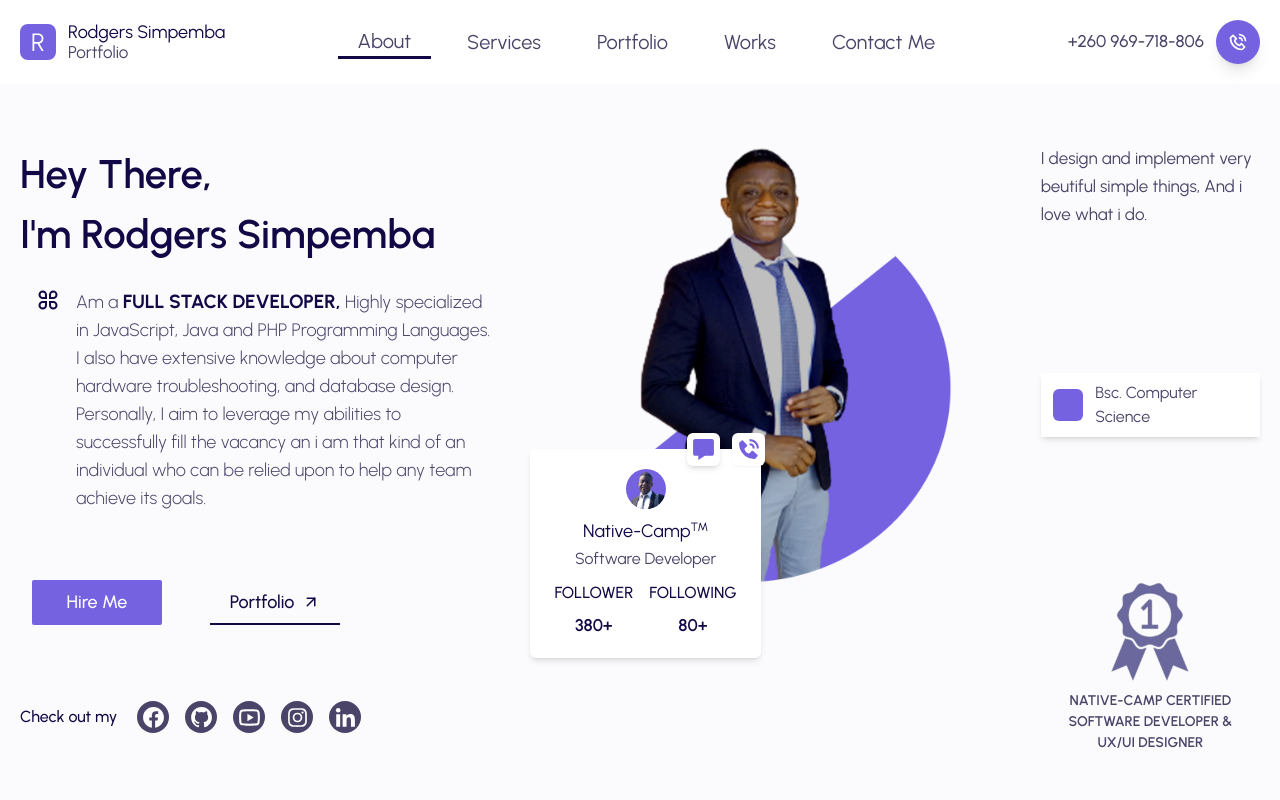
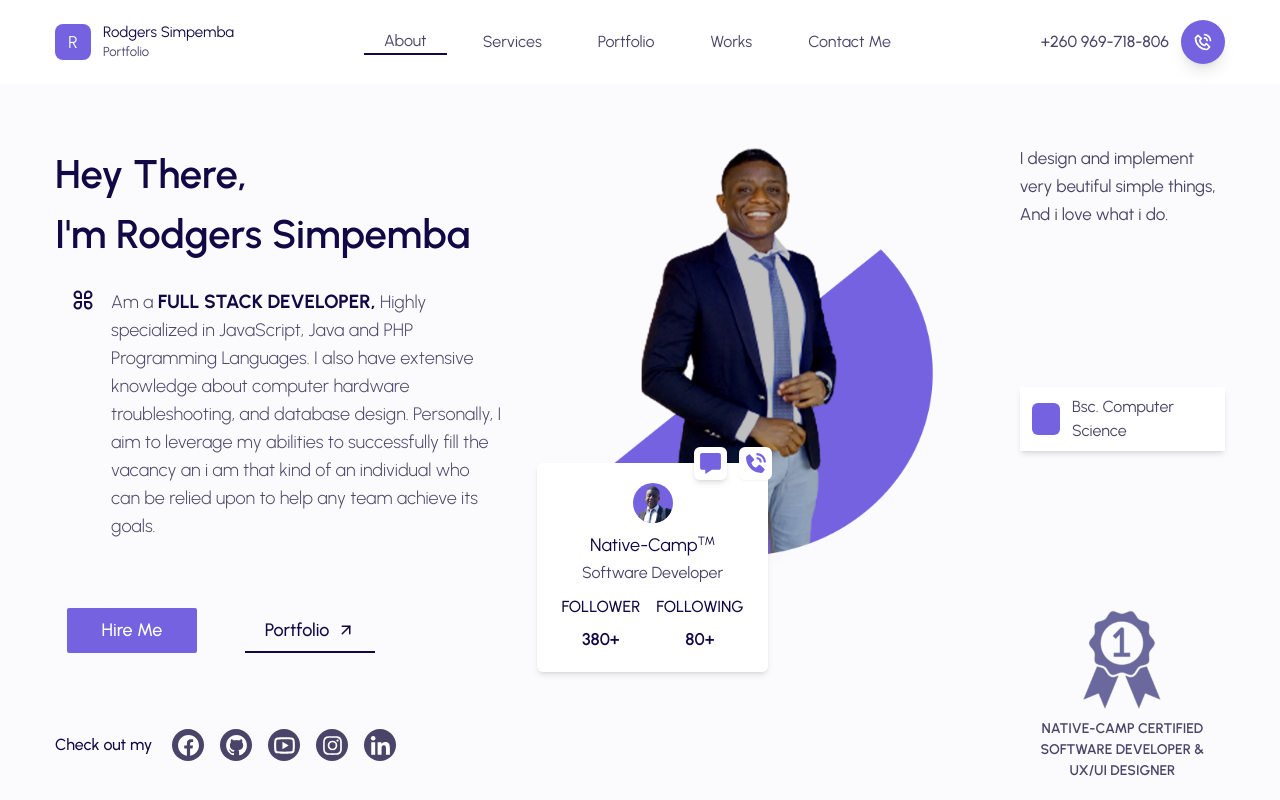
Before and after one commit to SIMZTECH/Portfolio, a React (Vite) app in the folder App/: page / in a window 1280 px wide. Shown: the top 800 px of the page. Built offline with nearby package versions, Linux system fonts and the light colour scheme.

Commit message:
modified the hero section respnsiveness

```diff
--- a/App/src/components/header/Header.tsx
+++ b/App/src/components/header/Header.tsx
@@ -52,23 +52,23 @@ function Header() {
           <div className="flex items-center gap-3">
             <span
               className=" w-7 h-7 md:w-9 md:h-9 rounded-[8px] text-white bg-subheadingColor
-            font-[400] lg:leading-7 leading-6 flex items-center justify-center md:text-[25px] text-[15px]"
+            font-[400] lg:leading-7 leading-6 flex items-center justify-center md:text-[17px] text-[15px]"
             >
               R
             </span>
             <div className=" leading-5 flex flex-col">
-              <h3 className=" text-headingColor font-[400] lg:text-[18px] text-[15px]">
+              <h3 className=" text-headingColor font-[400] sm:text-[15px] text-[13px]">
                 Rodgers Simpemba
               </h3>
-              <p className=" text-[13px] lg:text-[17px] md:text-[15px] text-textColor">Portfolio</p>
+              <p className=" sm:text-[13px] text-[11px] text-textColor">Portfolio</p>
             </div>
           </div>
           <div className="navigation lg:flex-1 lg:items-center lg:justify-center lg:flex" ref={menuRef} onClick={toggleMenu}>
             <ul className="menu flex items-center gap-4 ">
               {route.map((item, index) => (
                 <li
-                  className={`px-5 text-center ${item.id!==activeTab?' hover:border-b-[3px] hover:border-headingColor':''}
-                  flex items-center group cursor-pointer justify-center ${item.id===activeTab?' border-b-[3px] border-solid border-headingColor':''}`}
+                  className={`px-5 text-center ${item.id!==activeTab?' hover:border-b-[2px] hover:border-headingColor':''}
+                  flex items-center group cursor-pointer justify-center ${item.id===activeTab?' border-b-[2px] border-solid border-headingColor':''}`}
                   key={index}
                   onClick={()=>{
                     setActiveTab(item.id);
@@ -77,7 +77,7 @@ function Header() {
                 >
                   <a
                     href={item.path}
-                    className=" text-[20px] text-textColor hover:text-headingColor ease-in duration-300"
+                    className=" text-[16px] sm:text-[16px] text-textColor hover:text-headingColor ease-in duration-300"
                   >
                     {item.display}
                   </a>
@@ -88,7 +88,7 @@ function Header() {
           </div>
           <div className="flex justify-between items-center gap-5">
             <div className="flex items-center gap-3">
-              <span className="text-[17px] text-textColor font-[500] hidden md:block">
+              <span className="text-[14px] sm:text-[16px] text-textColor font-[500] hidden md:block">
                 +260 969-718-806
               </span>
               <div className=" text-[20px] rounded-full bg-subheadingColor text-white shadow-lg p-3 cursor-pointer">
--- a/App/src/components/ui/Hero.tsx
+++ b/App/src/components/ui/Hero.tsx
@@ -14,7 +14,7 @@ function Hero() {
   return (
     <section id="about">
       <div className="container">
-        <div className="grid grid-cols-1 sm:grid-cols-3 md:grid-cols-4 lg:grid-cols-5 md:gap-9 gap-5">
+        <div className="grid grid-cols-1  lg:grid-cols-5 md:gap-9 gap-5">
           <div className="flex flex-col md:col-span-2 mb-2 pb-3">
             <div className=" md:mb-5 mb-3">
               <h1
--- a/App/src/index.css
+++ b/App/src/index.css
@@ -12,7 +12,7 @@
 
 @layer components{
   .container{
-    @apply w-full max-w-[1440px] mx-auto px-[15px] md:px-[20px]
+    @apply w-full max-w-[1440px] mx-auto px-[15px] sm:px-[55px]
   }
   .heading{
     @apply text-headingColor text-[25px] sm:text-[35px] font-medium mb-1 sm:mb-3 left-6 sm:leading-8 text-center
```
